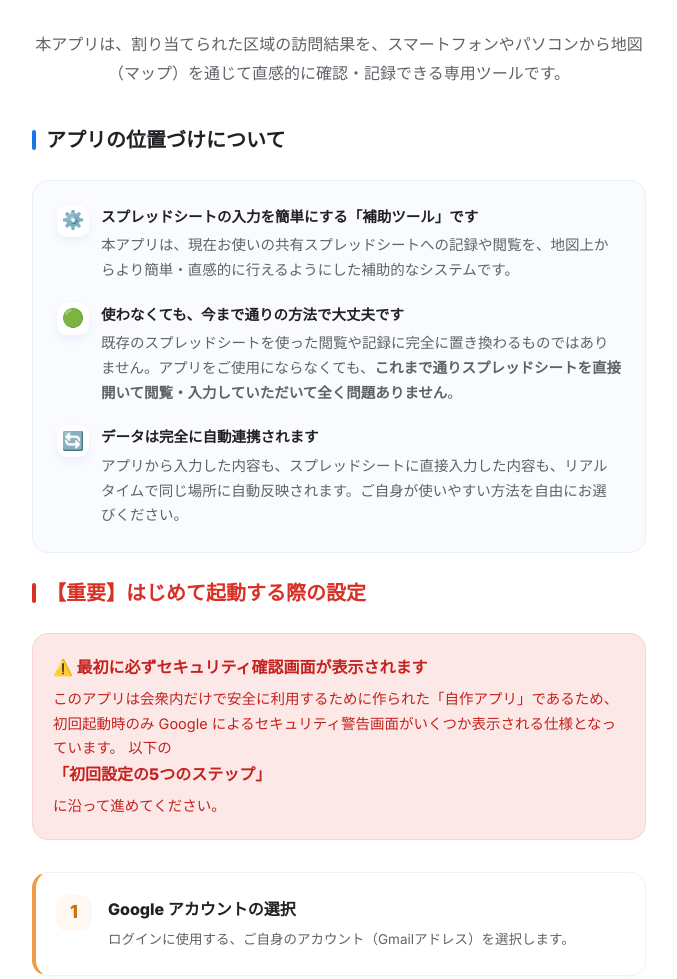
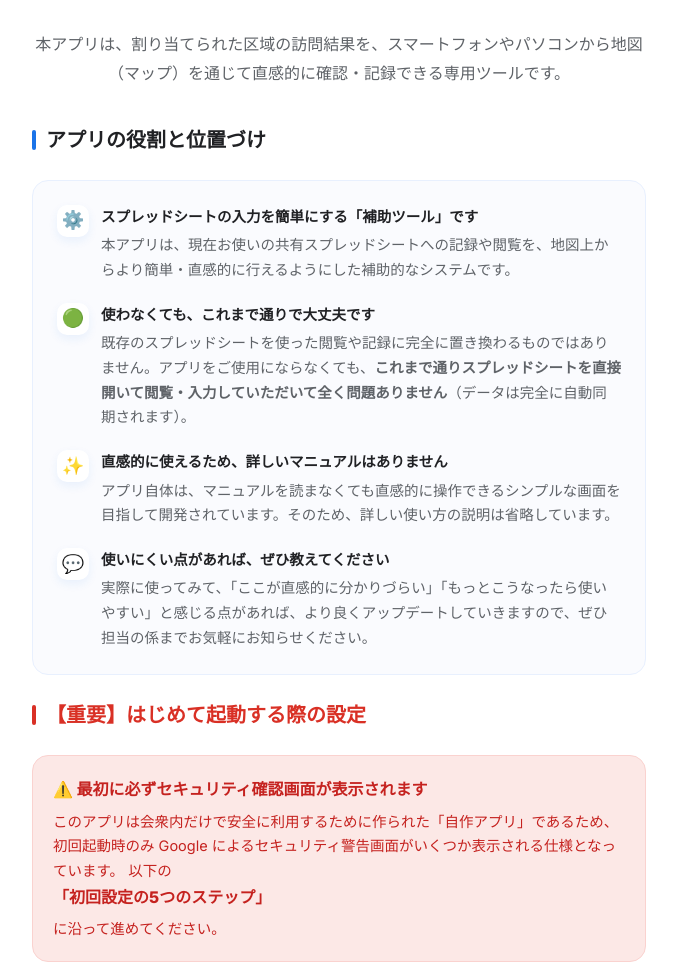
Before and after one commit to h183skt/kuiki, a plain HTML site: page release-notes-v1.10.0.html in a window 1280 px wide. Shown: the part 340-1319 px from the top of the page, without its empty margins (301-978 px from the left). Drawn offline with Linux system fonts and the light colour scheme.

Commit message:
[v1.10.0] スタートガイドに「直感的設計とマニュアル省略」「改善要望の受付」の旨を追記

```diff
--- a/release-notes-v1.10.0.html
+++ b/release-notes-v1.10.0.html
@@ -367,7 +367,7 @@
       </p>
 
       <!-- アプリの位置づけについて -->
-      <div class="section-title">アプリの位置づけについて</div>
+      <div class="section-title">アプリの役割と位置づけ</div>
 
       <div class="info-card">
         <ul class="info-list">
@@ -383,18 +383,27 @@
           <li class="info-item">
             <span class="info-icon" style="color: #137333;">🟢</span>
             <div>
-              <div class="info-title">使わなくても、今まで通りの方法で大丈夫です</div>
+              <div class="info-title">使わなくても、これまで通りで大丈夫です</div>
               <div class="info-desc">
-                既存のスプレッドシートを使った閲覧や記録に完全に置き換わるものではありません。アプリをご使用にならなくても、<strong>これまで通りスプレッドシートを直接開いて閲覧・入力していただいて全く問題ありません</strong>。
+                既存のスプレッドシートを使った閲覧や記録に完全に置き換わるものではありません。アプリをご使用にならなくても、<strong>これまで通りスプレッドシートを直接開いて閲覧・入力していただいて全く問題ありません</strong>（データは完全に自動同期されます）。
               </div>
             </div>
           </li>
           <li class="info-item">
-            <span class="info-icon" style="color: var(--warning);">🔄</span>
+            <span class="info-icon" style="color: #d06d10;">✨</span>
             <div>
-              <div class="info-title">データは完全に自動連携されます</div>
+              <div class="info-title">直感的に使えるため、詳しいマニュアルはありません</div>
               <div class="info-desc">
-                アプリから入力した内容も、スプレッドシートに直接入力した内容も、リアルタイムで同じ場所に自動反映されます。ご自身が使いやすい方法を自由にお選びください。
+                アプリ自体は、マニュアルを読まなくても直感的に操作できるシンプルな画面を目指して開発されています。そのため、詳しい使い方の説明は省略しています。
+              </div>
+            </div>
+          </li>
+          <li class="info-item">
+            <span class="info-icon" style="color: var(--accent);">💬</span>
+            <div>
+              <div class="info-title">使いにくい点があれば、ぜひ教えてください</div>
+              <div class="info-desc">
+                実際に使ってみて、「ここが直感的に分かりづらい」「もっとこうなったら使いやすい」と感じる点があれば、より良くアップデートしていきますので、ぜひ担当の係までお気軽にお知らせください。
               </div>
             </div>
           </li>
@@ -468,9 +477,9 @@
     </div>
 
     <footer>
-      <div class="footer-title">さっそく使ってみましょう</div>
+      <div class="footer-title">アプリを開く</div>
       <p class="footer-desc">
-        アプリを開くと、ご登録されているメールアドレスを入力してログインする画面が表示されます。
+        以下のリンクからアプリを開き、最初のGoogle設定を行ってください。
       </p>
       <a href="https://script.google.com/macros/s/AKfycbxQKsGq8yR5BYEP9g7F3xgpXJHd--UwZOCQ6gPtYKUBuDoq-DLB27_-b_EAA9TWAZm_hA/exec" class="btn-action" target="_blank">アプリを開く</a>
     </footer>
```
